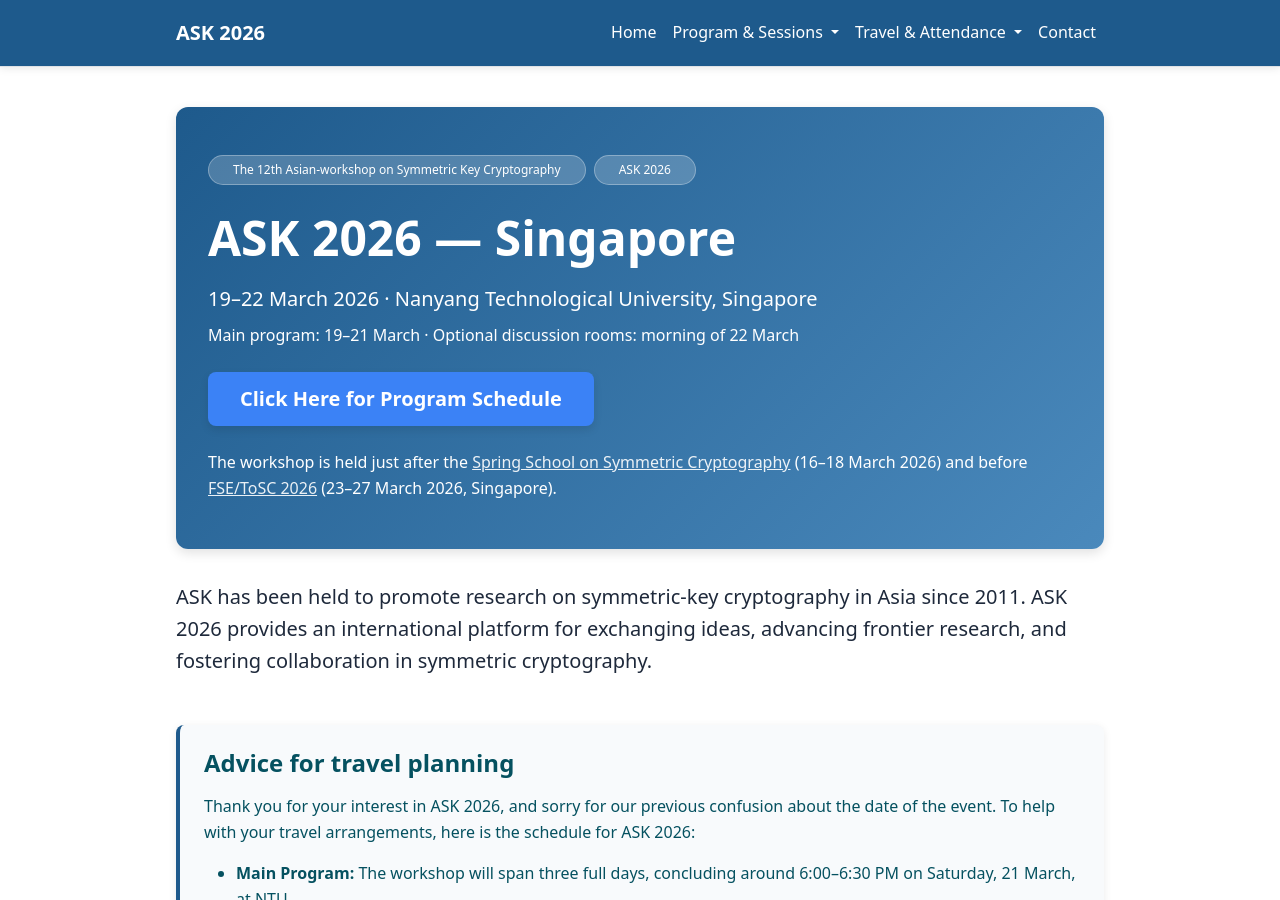
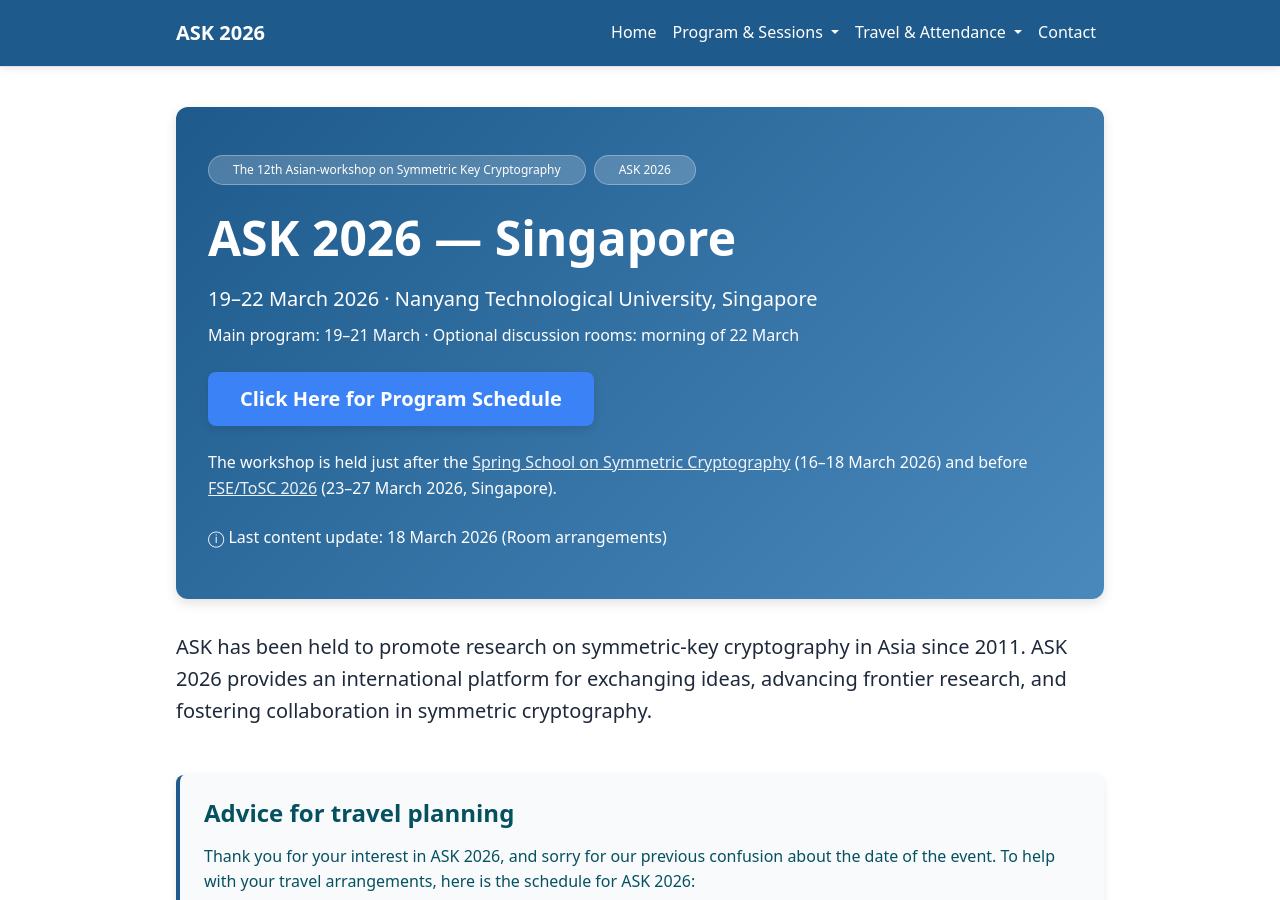
Before and after one commit to ask2026/ask2026.github.io, a Jekyll site: the page built from index.md, in a window 1280 px wide and 900 px high. Built offline with Jekyll 4.4.1, drawn with Linux system fonts in a browser that asks for light colours.

Commit message:
add a last-update note on index.md

```diff
--- a/index.md
+++ b/index.md
@@ -26,6 +26,9 @@ permalink: /
     </div>
     <p class="mb-0 opacity-90">
       The workshop is held just after the <a href="https://informatik.rub.de/symcrypt/springschool2026/" style="color: white; text-decoration: underline; opacity: 0.9;">Spring School on Symmetric Cryptography</a> (16–18 March 2026) and before <a href="https://fse.iacr.org/2026" style="color: white; text-decoration: underline; opacity: 0.9;">FSE/ToSC 2026</a> (23–27 March 2026, Singapore).
+    </p>
+    <p class="mb-0 opacity-90">
+      ⓘ Last content update: 18 March 2026 (Room arrangements)
     </p>
   </div>
 </div>
```
